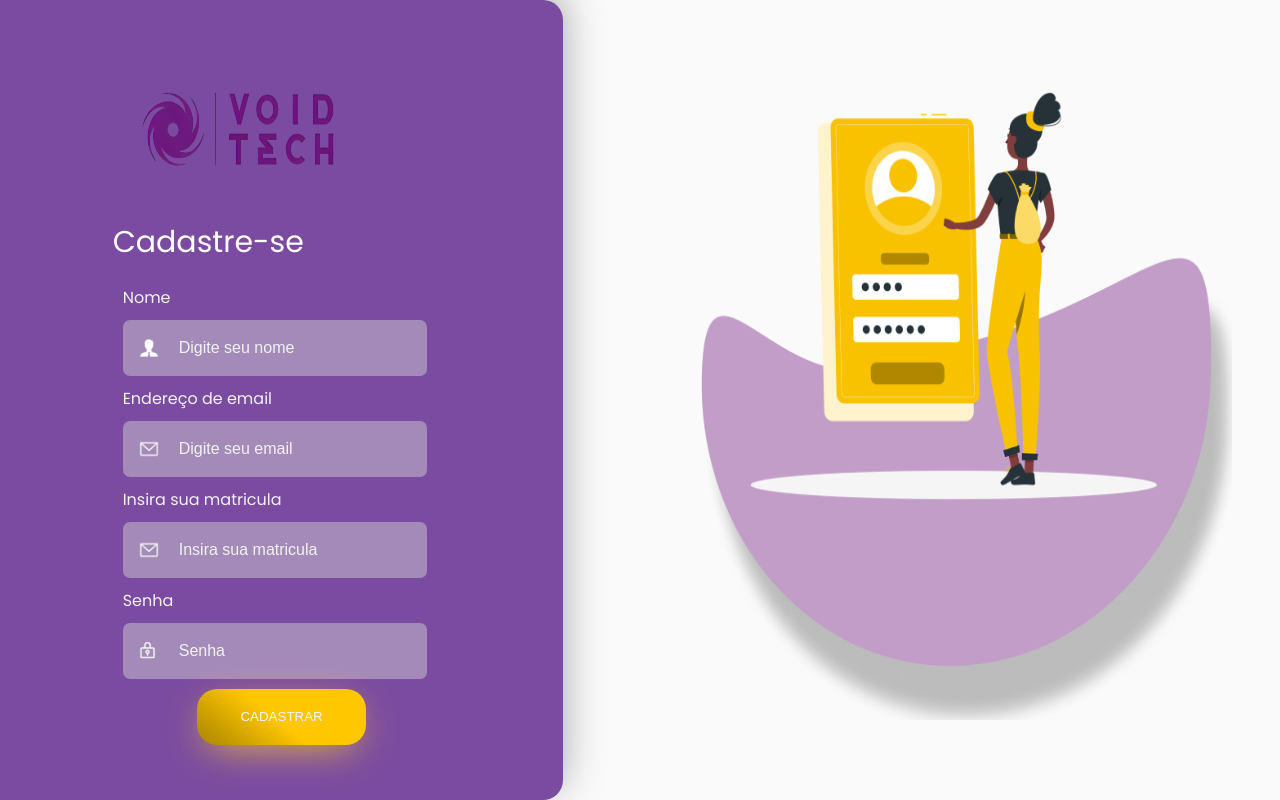
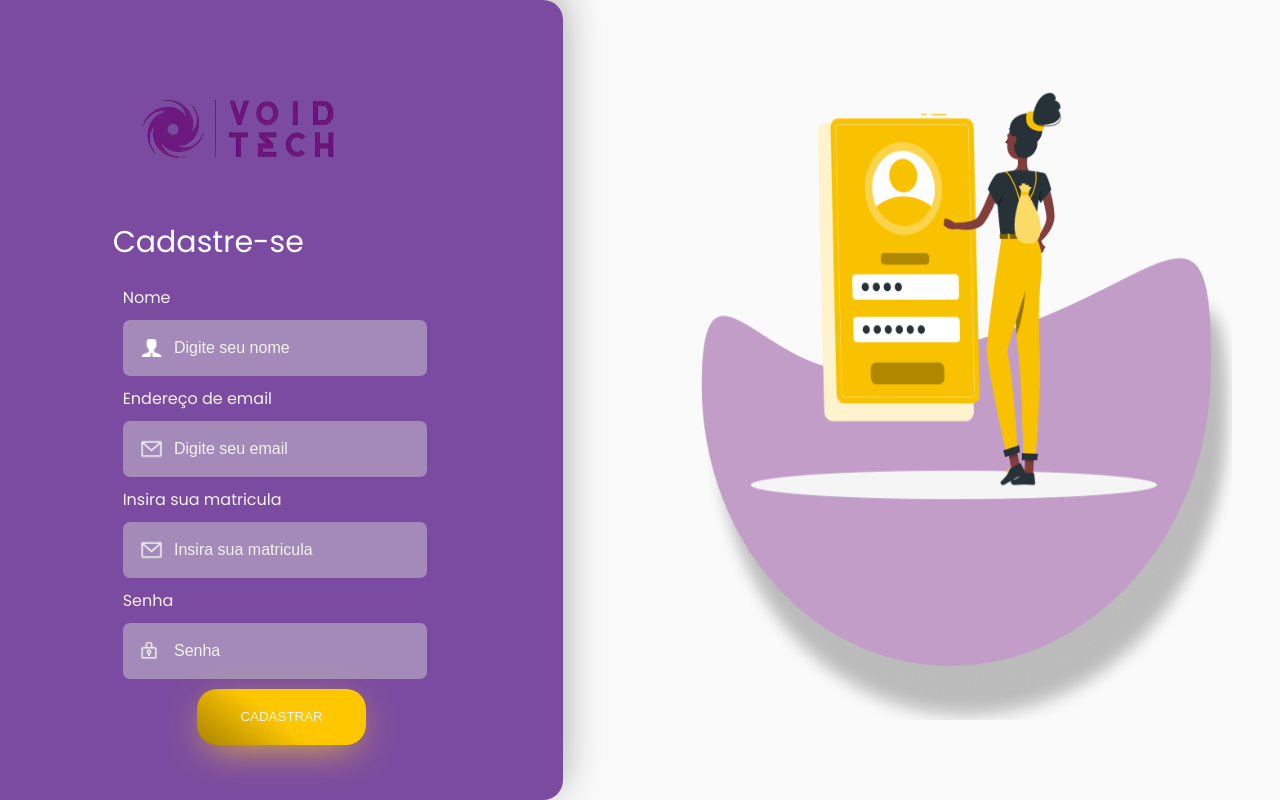
Before and after one commit to GustavoGomesDaSilva/VoidDash, a PHP site: page /views/cadastro.php in a window 1280 px wide. Run offline with PHP 8.4, Linux system fonts and the light colour scheme.

Commit message:
alteracoes css cadastro e botoes home

```diff
--- a/styles/styleCadastro.css
+++ b/styles/styleCadastro.css
@@ -31,16 +31,16 @@ body{
 .cadastro-senha::placeholder{
     background-image: url(../components/assets/LockKey.png);
      background-repeat: no-repeat;
-     background-size: 7%;
-     padding-left: 15%;
+     background-size: 20px;
+     padding-left: 13%;
      background-position: left center;
      text-align: left;
  }
  .cadastro-nome::placeholder{
     background-image: url( ../components/assets/Businessman.png);
     background-repeat: no-repeat;
-    background-size: 8%;
-    padding-left: 15%;
+    background-size: 25px;
+    padding-left: 13%;
     background-position: left center;
     text-align: left;
 }
@@ -48,18 +48,19 @@ body{
  .cadastro-email::placeholder{
     background-image: url(../components/assets/EnvelopeSimple.png);
     background-repeat: no-repeat;
-    background-size: 8%;
-    padding-left: 15%;
+    background-size: 25px;
+    padding-left: 13%;
     background-position: left center;
     text-align: left;
 }
 .cadastro-email-confirmar::placeholder{
     background-image: url(../components/assets/EnvelopeSimple.png);
     background-repeat: no-repeat;
-    background-size: 8%;
-    padding-left: 15%;
+    background-size: 25px;
+    padding-left: 13%;
     background-position: left center;
     text-align: left;
+    /* margin-left: 50%; */
 }
 
 /* .cadastro-cargo::placeholder{
@@ -123,7 +124,7 @@ body{
     height: 7vh;
     border: none;
     border-radius: 7px;
-    padding: 0 15px;
+    padding: 0 1rem;
     background-color: #d4d4d475;
     color: #F2F2F2;
     font-size: 12pt;
--- a/views/cadastro.php
+++ b/views/cadastro.php
@@ -25,7 +25,7 @@ include("../config/cadastrar.php")
         <div class="cadastro-esquerda">
             <form action="../config/cadastrar.php" method="POST" id="formCadastro">
                 <div id="logoCadastro">
-                    <img src="../components/assets/novaLogo.png" alt="">
+                   <a href="../index.php"> <img src="../components/assets/novaLogo.png" alt=""></a>
                 </div>
                 <h1>Cadastre-se</h1>
                 <div class="text-field">
```
Also changed, not shown: styles/stylePrincipal.css (+15 -9 lines).
